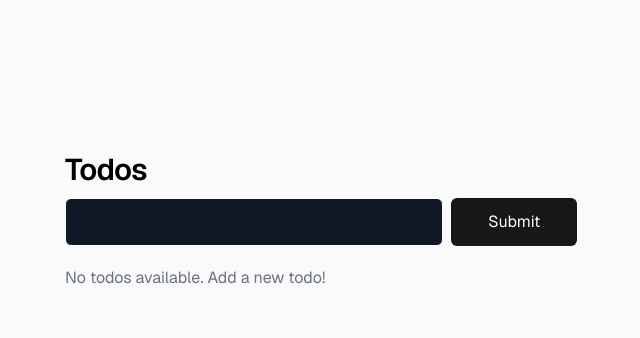
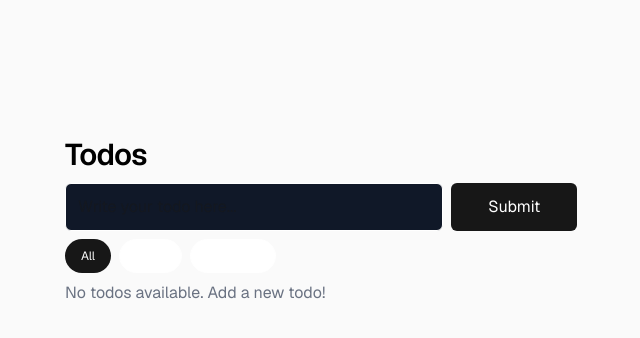
Before and after one commit to hellofromiqbal/my-app, a Next.js app: page /todos in a window 1280 px wide. Shown: the top 338 px of the page, without its empty margins (319-959 px from the left). Built offline with nearby package versions, Linux system fonts and the light colour scheme.

Commit message:
feat: add filter feature to show todos data

```diff
--- a/app/todos/page.tsx
+++ b/app/todos/page.tsx
@@ -10,6 +10,7 @@ const TodosPage = () => {
   const dispatch = useAppDispatch();
   const value = useAppSelector((state) => state.todos.value);
   const [newTodo, setNewTodo] = useState("");
+  const [filter, setFilter] = useState("all");
   // Handle add new todo
   const handleSubmitTask = async (e: React.FormEvent) => {
     e.preventDefault();
@@ -61,6 +62,11 @@ const TodosPage = () => {
       dispatch(allTodos(JSON.parse(storedTodos)));
     };
   }, [dispatch]);
+  const filteredTodos = value.filter((todo) => {
+    if (filter === "done") return todo.isDone;
+    if (filter === "notDone") return !todo.isDone;
+    return true;
+  });
   return (
     <div className="flex min-h-screen items-center justify-center bg-zinc-50 font-sans dark:bg-black px-4">
       <div className="flex flex-col gap-2 w-lg">
@@ -76,15 +82,35 @@ const TodosPage = () => {
             onChange={(e) => setNewTodo(e.target.value)}
           />
           <button
-            className="flex h-12 w-full items-center justify-center gap-2 rounded-md bg-foreground px-5 text-background transition-colors hover:bg-[#383838] dark:hover:bg-[#ccc] md:w-[158px] cursor-pointer"
+            className="flex h-12 w-full items-center justify-center gap-2 rounded-md bg-foreground px-5 text-background transition-colors hover:bg-[#383838] dark:hover:bg-[#ccc] md:w-39.5 cursor-pointer"
             onClick={handleSubmitTask}
           >
             Submit
           </button>
         </form>
-        <ul className="flex flex-col gap-2 w-full mt-3 h-96 overflow-y-auto">
-          {value.length > 0 ? (
-            value.map((todo) => (
+        <div className="flex gap-2">
+          <button
+            className={`px-4 py-2 text-xs rounded-full ${filter === "all" ? "bg-foreground text-background" : "bg-background border border-white text-white"}`}
+            onClick={() => setFilter("all")}
+          >
+            All
+          </button>
+          <button
+            className={`px-4 py-2 text-xs rounded-full ${filter === "done" ? "bg-foreground text-background" : "bg-background border border-white text-white"}`}
+            onClick={() => setFilter("done")}
+          >
+            Done
+          </button>
+          <button
+            className={`px-4 py-2 text-xs rounded-full ${filter === "notDone" ? "bg-foreground text-background" : "bg-background border border-white text-white"}`}
+            onClick={() => setFilter("notDone")}
+          >
+            Not Done
+          </button>
+        </div>
+        <ul className="flex flex-col gap-2 w-full h-96 overflow-y-auto">
+          {filteredTodos.length > 0 ? (
+            filteredTodos.map((todo) => (
               <li key={todo.id} className="w-full bg-gray-950 rounded-xl flex justify-between">
                 <div className={`py-2 border-l-5 ${todo.isDone ? "border-green-500" : "border-gray-500"} pl-3 rounded-md`}>
                   <p className={`text-xl mb-1 ${todo.isDone ? "line-through" : ""}`}>{todo.text}</p>
@@ -109,7 +135,13 @@ const TodosPage = () => {
               </li>
             ))
           ) : (
-            <p className="text-gray-500">No todos available. Add a new todo!</p>
+            filteredTodos.length === 0 && filter === "done" ? (
+              <p className="text-gray-500">No completed todos.</p>
+            ) : filteredTodos.length === 0 && filter === "notDone" ? (
+              <p className="text-gray-500">No pending todos.</p>
+            ) : (
+              <p className="text-gray-500">No todos available. Add a new todo!</p>
+            )
           )}
         </ul>
       </div>
```
